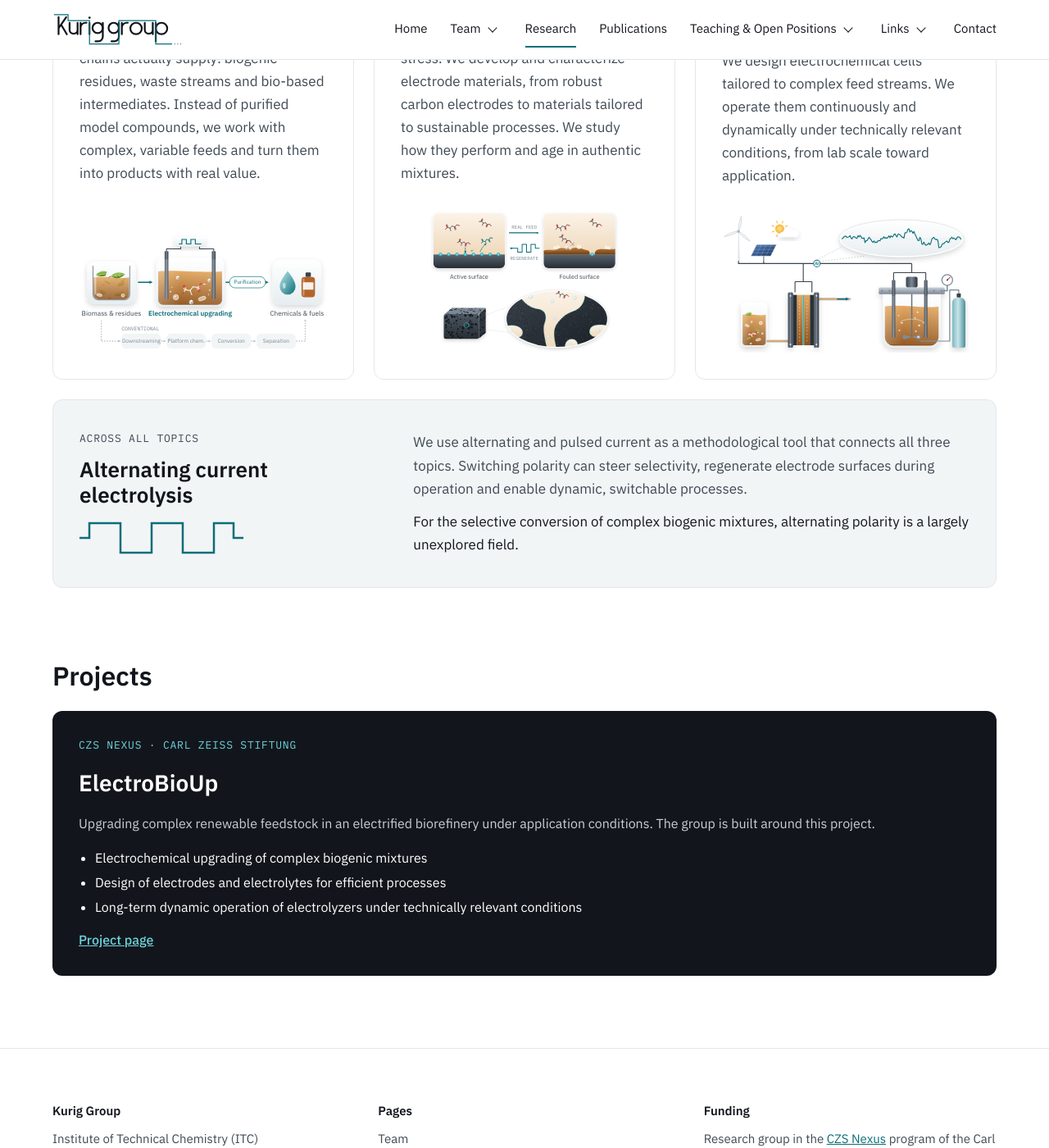
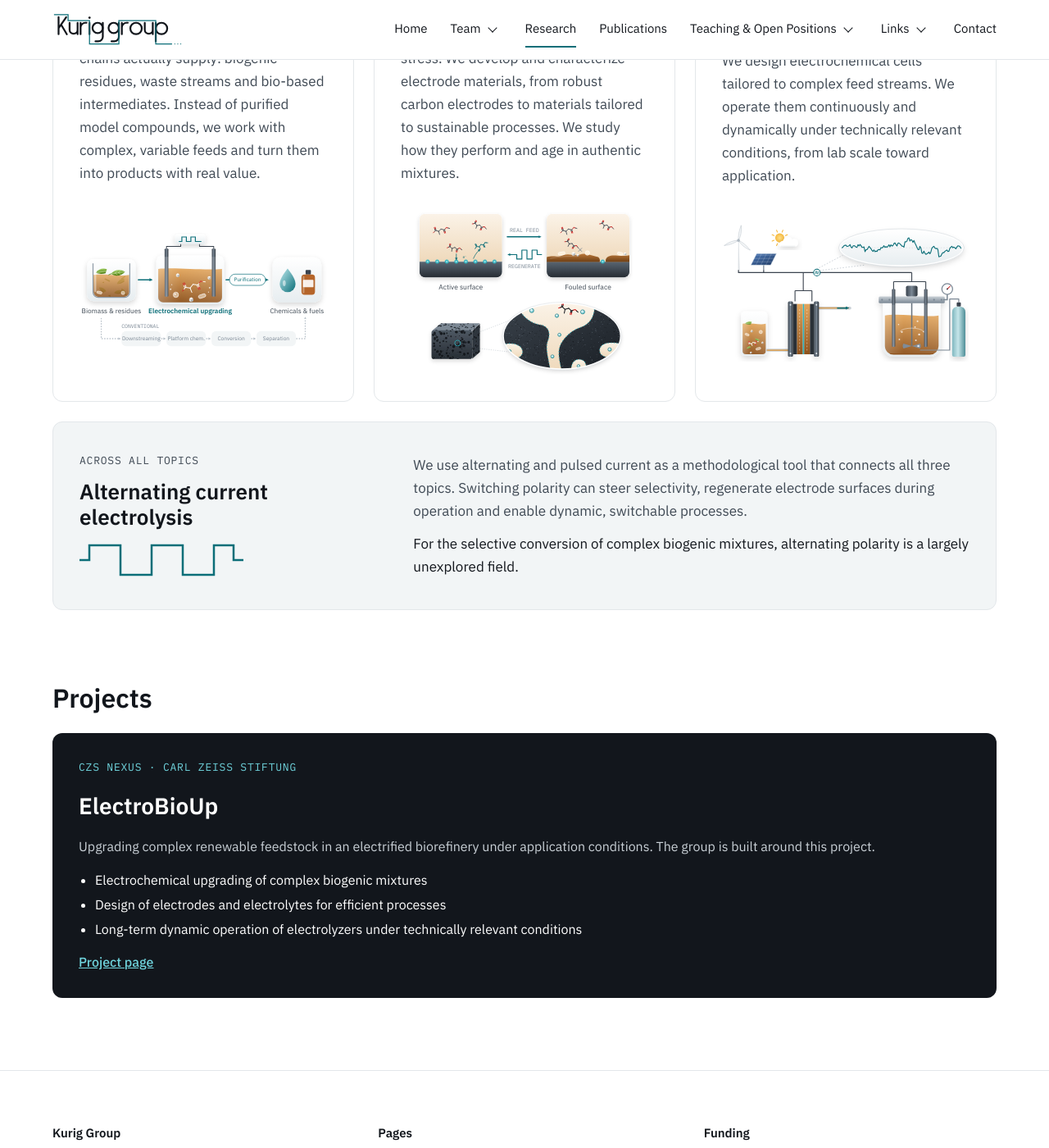
Before and after one commit to NilKur/kurig-group-website, a Jekyll site: the page built from research.html, in a window 1280 px wide and 1400 px high, scrolled down 721 px. Shown: the whole window at 82% size. Built offline with Jekyll 4.4.1, drawn with Linux system fonts in a browser that asks for light colours.

Commit message:
Center research figures, enlarge electrode figure, more contrast in pores
Co-Authored-By: Claude Opus 5.5 <noreply@anthropic.com>
Claude-Session: https://claude.ai/code/session_01Ln7JnE2QjE1RQ1nrTBQWHr

```diff
--- a/assets/css/style.css
+++ b/assets/css/style.css
@@ -224,6 +224,6 @@ p { margin: 0; }
 }
 
 /* Research figures inside the topic cards */
-.card-fig { margin: auto 0 0; padding-top: 16px; }
+.card-fig { margin: auto 0; padding-top: 16px; }
 .research-fig { display: block; width: 100%; height: auto; margin: 0 auto; }
-@media (min-width: 900px) { .fig-electrodes .research-fig { max-width: 78%; } }
+@media (min-width: 900px) { .fig-electrodes .research-fig { max-width: 90%; } }
```
Also changed, not shown: _includes/figures/electrodes.svg.
